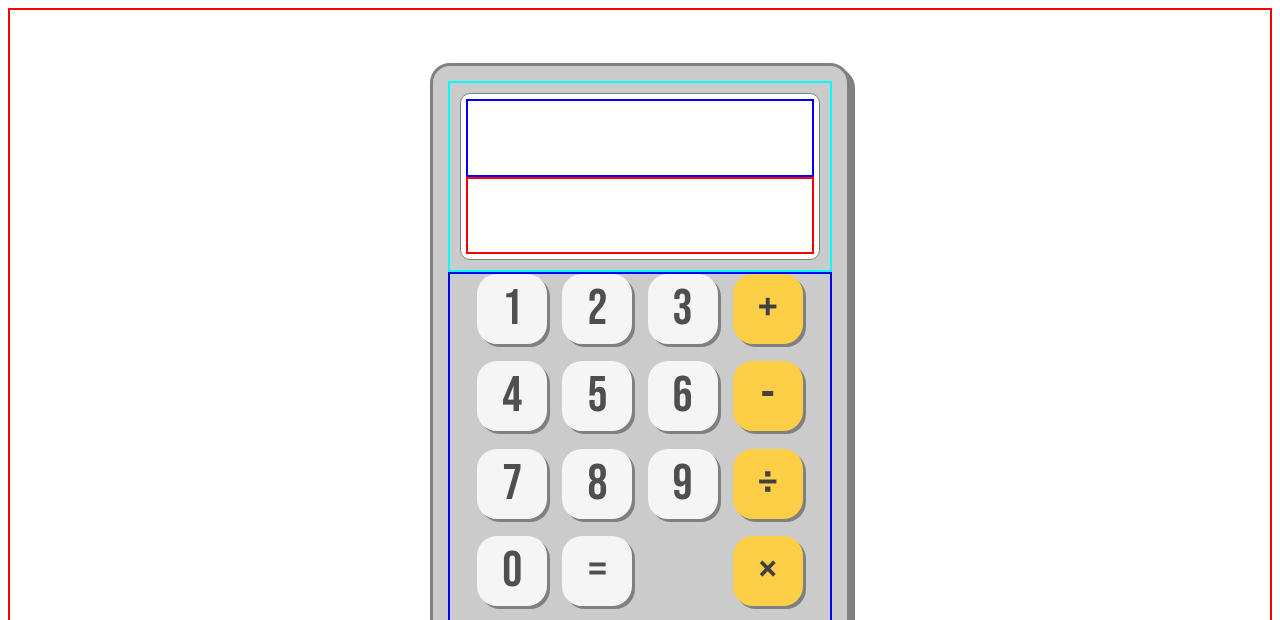
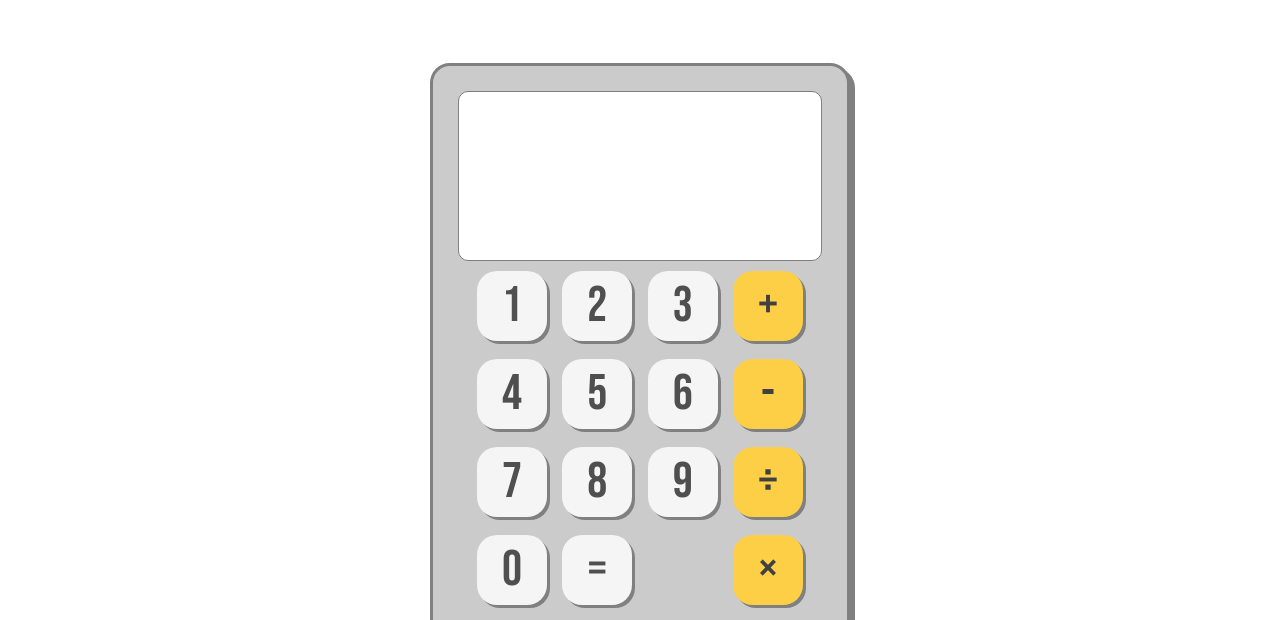
Before and after one commit to xmgrnd/Web-Calculator, a plain HTML site: page index.html in a window 1280 px wide. Shown: the top 620 px of the page. Drawn offline with Linux system fonts and the light colour scheme.

Commit message:
deleted useless borders, nothing major

```diff
--- a/style.css
+++ b/style.css
@@ -8,7 +8,6 @@
     color: rgb(79, 79, 79)
 }
 body {
-    border: 2px solid red;
     background-color: white;
     display: flex;
     align-items: center;
@@ -31,7 +30,6 @@ body {
 }
 .upper-sec {
     flex: 2;
-    border: 2px solid aqua;
     display: flex;
     padding: 10px;
 }
@@ -55,11 +53,9 @@ body {
     padding: 7px;
 }
 .upper-display{
-    border: 2px solid blue;
     align-items: flex-start;
 }
 .lower-display {
-    border: 2px solid red;
     align-items: flex-end;
 }
 .lwr-fd, .upr-fd {
@@ -69,7 +65,6 @@ body {
 
 .lower-sec {
     flex: 5;
-    border: 2px solid blue;
     display: flex;
     padding: 0px;
     flex-wrap: wrap;
```
